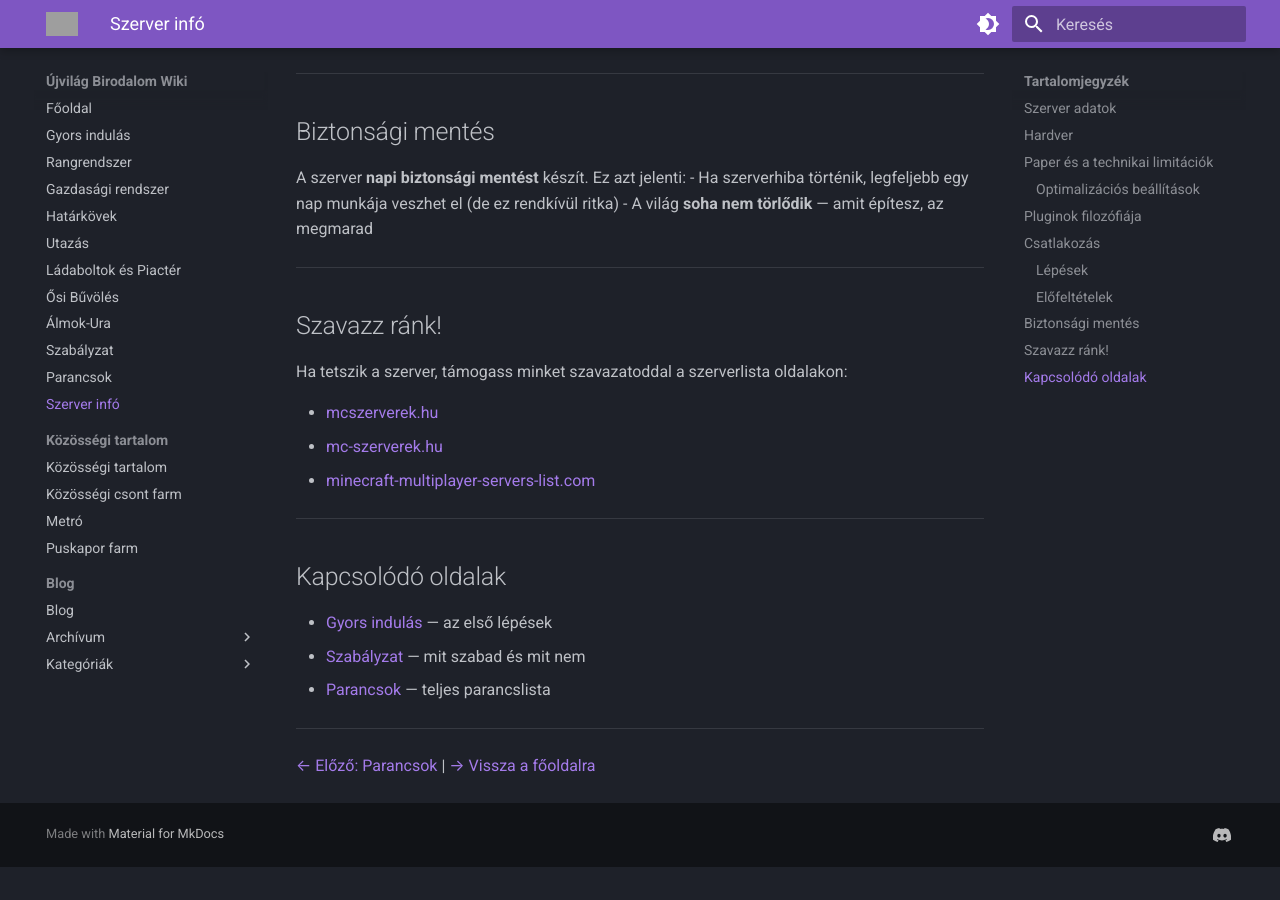
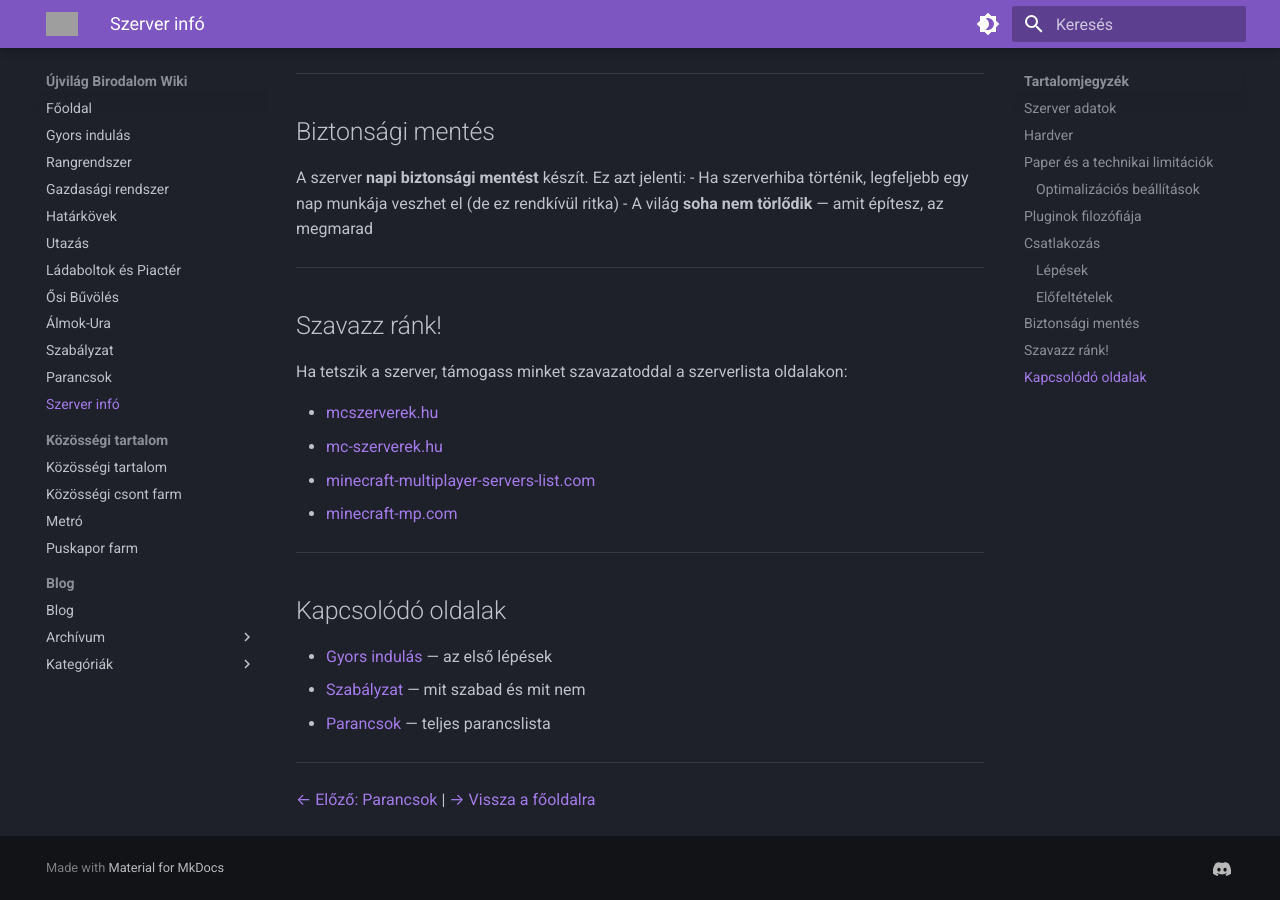
Before and after one commit to tnkarno/ujvilag-wiki, an MkDocs documentation site: the page built from docs/szerver-info.md, in a window 1280 px wide and 900 px high, scrolled down 3385 px. Built offline with MkDocs 1.6.1 and Material for MkDocs 9.7.7, drawn with Linux system fonts in a browser that asks for light colours; before the commit the page ends 4252 px from its top, so only the background shows below that; grey boxes are pictures that could not be loaded.

Commit message:
Add minecraft-mp.com to the voting sites list
Co-Authored-By: Claude Opus 5.5 <noreply@anthropic.com>

```diff
--- a/docs/szerver-info.md
+++ b/docs/szerver-info.md
@@ -117,6 +117,7 @@ Ha tetszik a szerver, támogass minket szavazatoddal a szerverlista oldalakon:
 - [mcszerverek.hu](https://www.mcszerverek.hu/szerver/ujvilag--birodalom-571/)
 - [mc-szerverek.hu](https://mc-szerverek.hu/server/3662)
 - [minecraft-multiplayer-servers-list.com](https://hu.minecraft-multiplayer-servers-list.com/server.php?id=13463)
+- [minecraft-mp.com](https://minecraft-mp.com/server-s365646)
 
 ---
 
```
